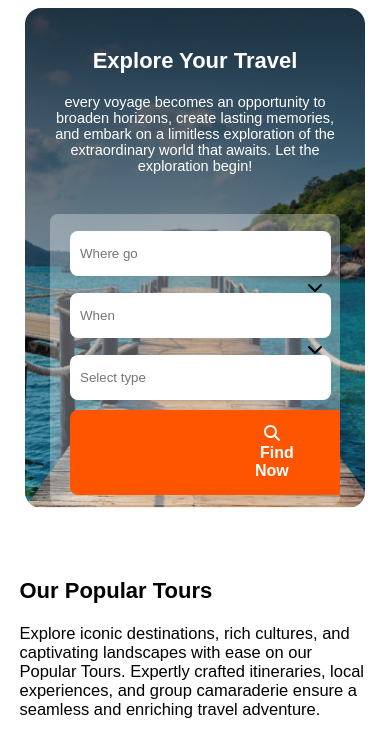
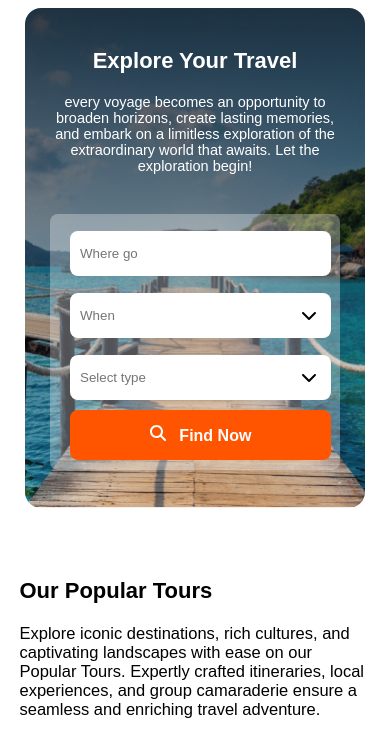
Before and after one commit to SakhawatHossen-coder/TravelTipsHub, a plain HTML site: page index.html in a window 390 px wide. Shown: the part 100-844 px from the top of the page. Drawn offline with Linux system fonts and the light colour scheme.

Commit message:
some tweak at button

```diff
--- a/index.html
+++ b/index.html
@@ -59,7 +59,7 @@
                          <input type="text" placeholder="Select type">
                          <img src="Images/chevron-down-solid.svg" alt="down">
                     </div>
-                    <button class="btn_primary yellow">
+                    <button class="btn_primary yellow find_btn">
                          <img src="Images/magnifying-glass-solid.svg" alt="Search"> <a href="#">Find Now</a>
                     </button>
 
--- a/style.css
+++ b/style.css
@@ -634,14 +634,20 @@ footer p {
      .div img {
           /* top: 3rem;
           right: 2.5rem; */
-          top: 5%;
-          right: 5.8%;
+          top: 50%;
+          right: 8%;
      }
 
-     .btn_primary {
+     /* .btn_primary {
           margin-top: 1rem;
           padding: 1.5rem 18rem;
           margin-bottom: 1rem;
+     } */
+     .find_btn{
+          margin-top: 1rem;
+          margin-bottom: 1rem;
+          /* padding: 2rem 15rem; */
+     width: 90%;
      }
 
      /* <!-- Popular Section --> */
```
